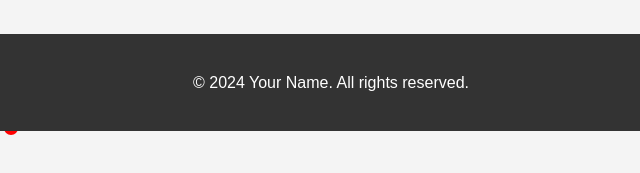
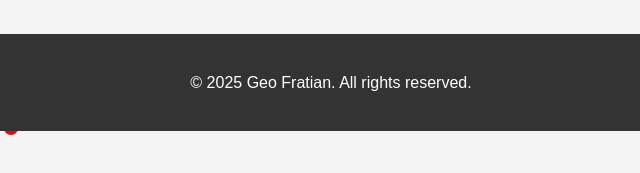
Before and after one commit to ElPsyKurisu/ElPsyKurisu.github.io, a plain HTML site: page index.html in a window 1280 px wide. Shown: the part 287-460 px from the top of the page, 309-949 px from the left. Drawn offline with Linux system fonts and the light colour scheme.

Commit message:
Update index.html

```diff
--- a/index.html
+++ b/index.html
@@ -27,7 +27,7 @@
     </main>
 
     <footer>
-        <p>&copy; 2024 Your Name. All rights reserved.</p> </footer>
+        <p>&copy; 2025 Geo Fratian. All rights reserved.</p> </footer>
 
     <script src="js/script.js"></script>
     </body>
```
